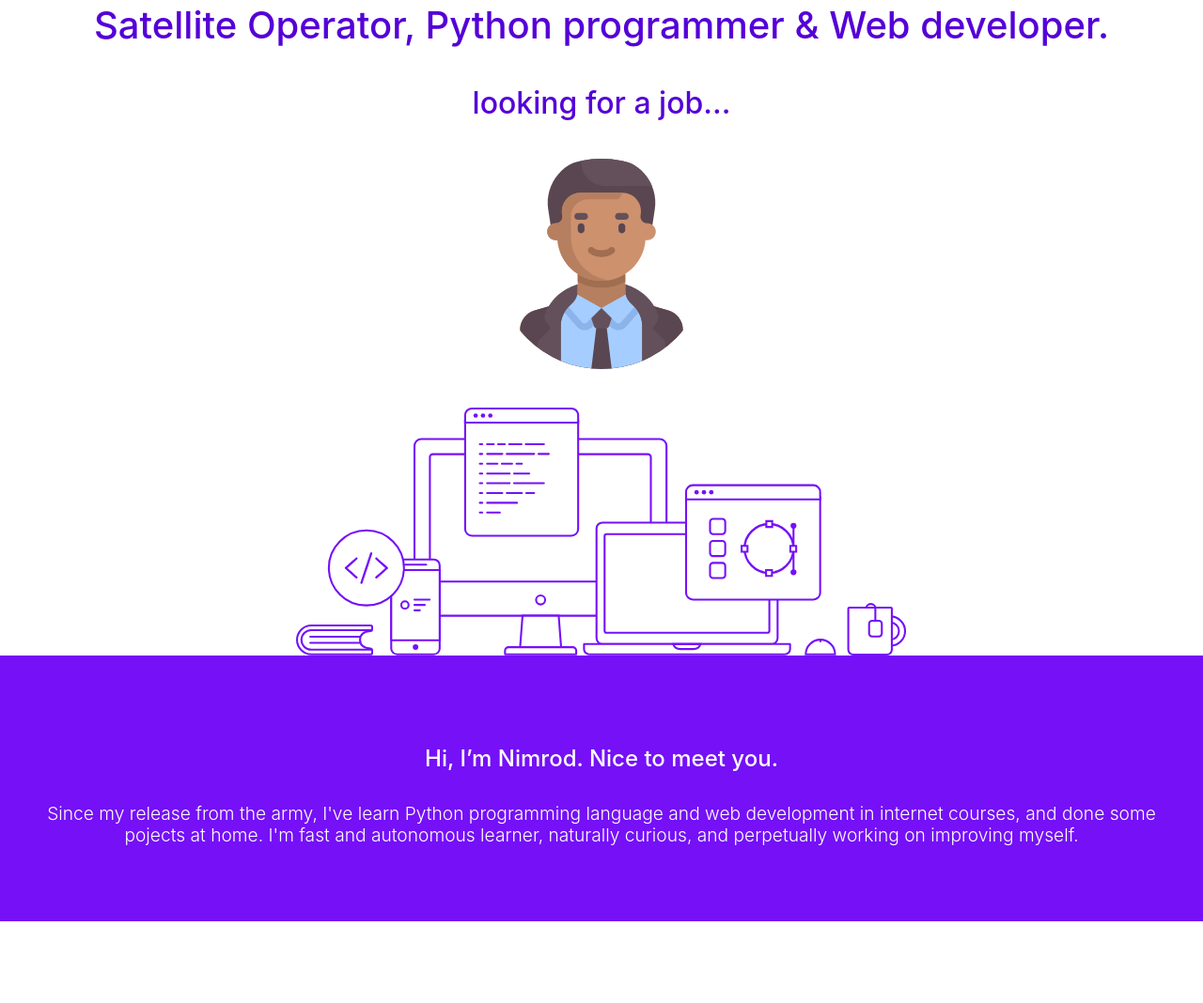
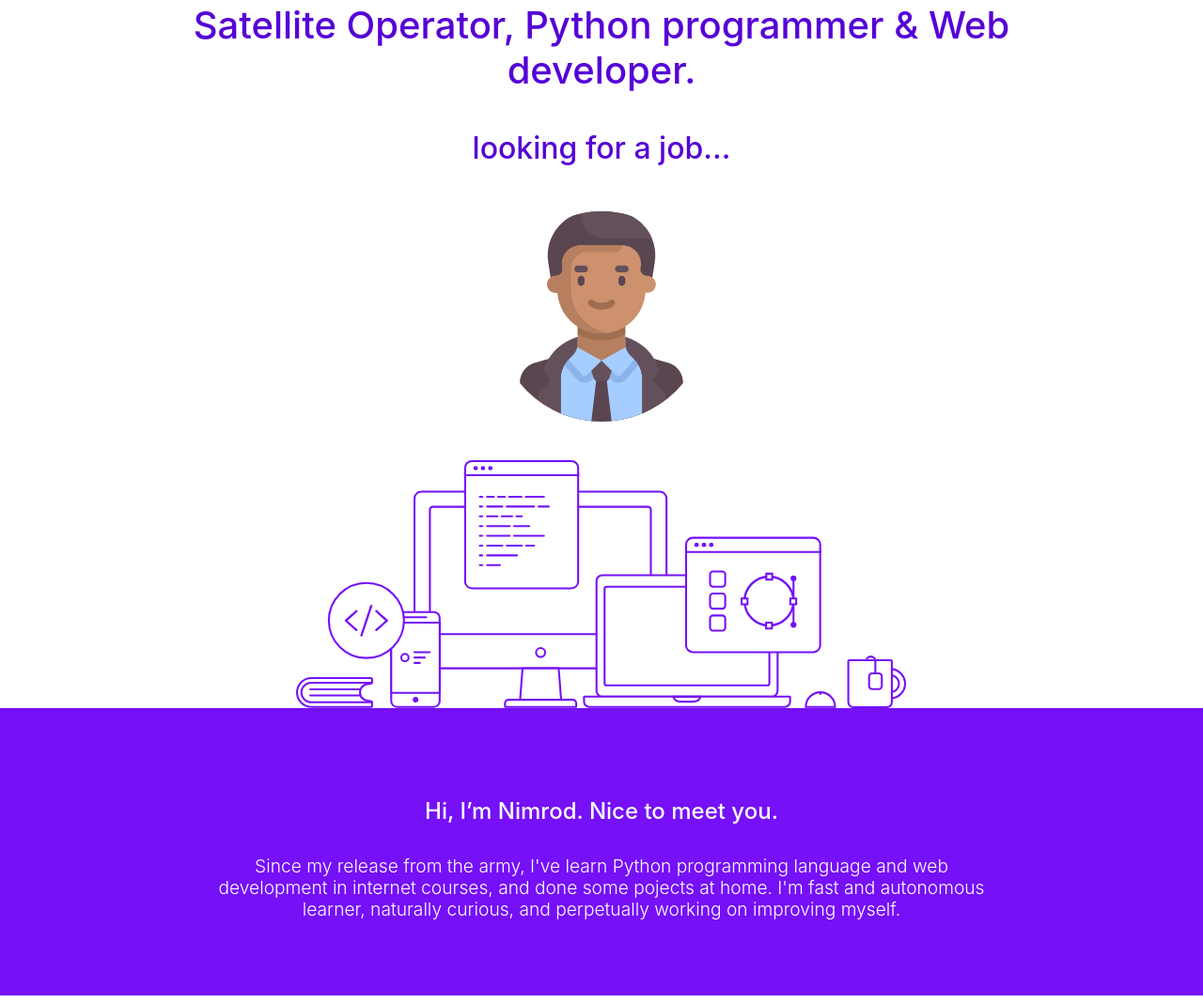
Before and after one commit to Nimrod-Arcusin/portfolio, a plain HTML site: page index.html in a window 1280 px wide. Shown: the part 155-1223 px from the top of the page at 94% size. Before the commit the page ends 1144 px from the top, so only its background shows below. Drawn offline with nearby package versions, Linux system fonts and the light colour scheme.

Commit message:
improving css for home and page 2

```diff
--- a/css/stayles.css
+++ b/css/stayles.css
@@ -33,11 +33,11 @@ body {
 
 
 #home h1 {
-    margin-bottom: 2.5rem;
+    margin: 0 10% 2.5rem;
 }
 
 #home h2 {
-    margin-bottom: 2.5rem;
+    padding: 0 15% 2.5rem;
 }
 
 #home .avatar {
@@ -58,6 +58,6 @@ body {
 
 #page2 h2 {
     font-size: 1.2rem;
-    padding-bottom: 5rem;
+    padding: 0 15% 5rem;
     font-weight: 350;
 }
```
